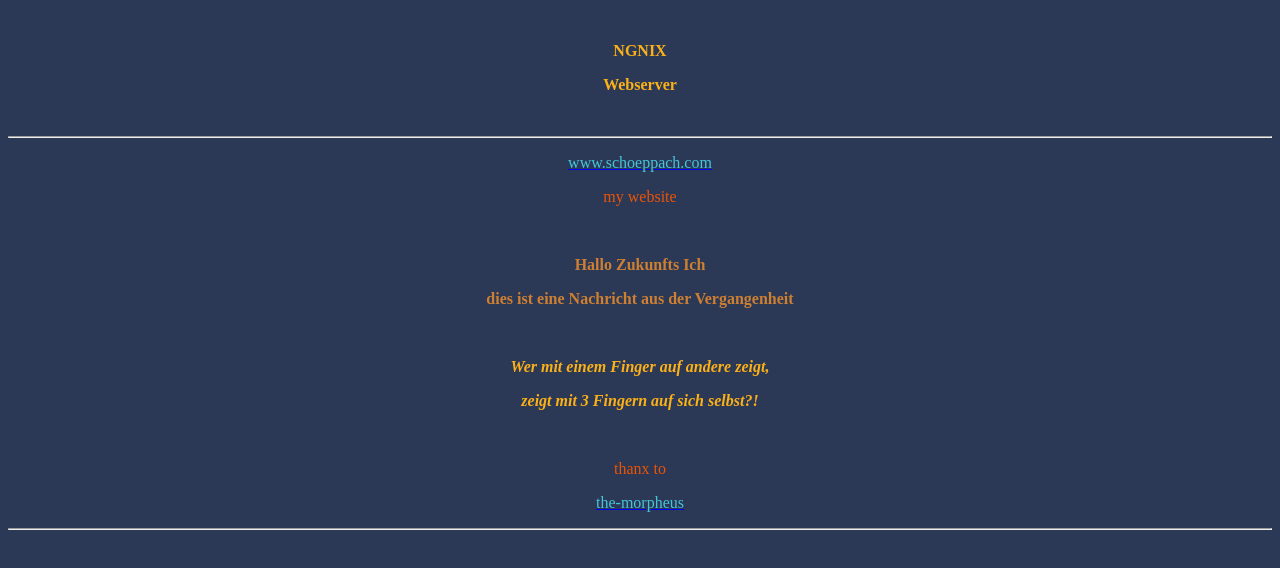
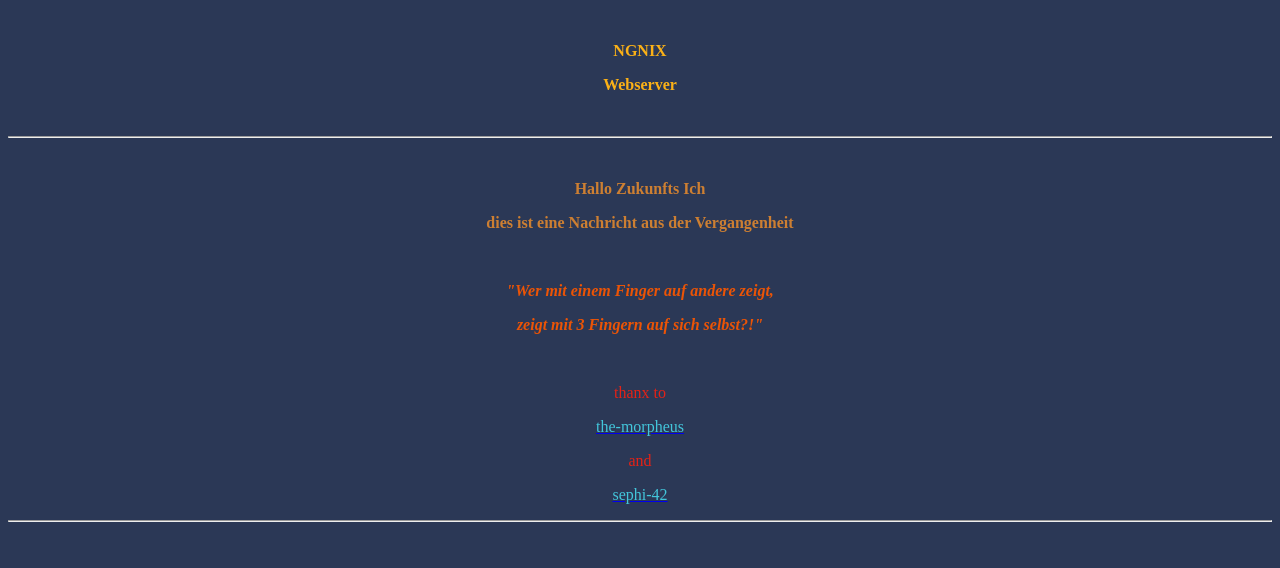
Before and after one commit to schoeppach/Docker-Container, a plain HTML site: page index.html in a window 1280 px wide. Drawn offline with Linux system fonts and the light colour scheme.

Commit message:
Update index.html

```diff
--- a/index.html
+++ b/index.html
@@ -18,13 +18,6 @@
 
 <HR>
 
-<p align="center"><a href= "http://www.schoeppach.com"target="_blank"><font color=#43C6DB>
- www.schoeppach.com</a></p>
-
-<font color=#EB5406>
-
-<p align="center">my website</p>
-
 <br/>
 
 <font color=#CD7F32>
@@ -35,21 +28,30 @@
 
 <br/>
 
-<font color=#FBB117>
+<font color=#EB5406>
 
-<p align="center"><B><I>Wer mit einem Finger auf andere zeigt,</I></B></p>
+<p align="center"><B><I>"Wer mit einem Finger auf andere zeigt,</I></B></p>
 
-<p align="center"><B><I>zeigt mit 3 Fingern auf sich selbst?!</I></B></p>
+<p align="center"><B><I>zeigt mit 3 Fingern auf sich selbst?!"</I></B></p>
 
 <br/>
 
-<font color=#EB5406>
+<font color=#E42217>
 
 <p align="center">thanx to</p>
 
 <p align="center"><a href= "https://the-morpheus.de/"target="_blank"><font color=#43C6DB>
 the-morpheus</a>
 
+<font color=#E42217>
+
+<p align="center">and</p>
+
+<p align="center"><a href= "https://www.youtube.com/c/SebastianPhilippiTV"target="_blank"><font color=#43C6DB>
+sephi-42</a>
+
+<br/>
+
 <HR>
 
 </BODY>
```
